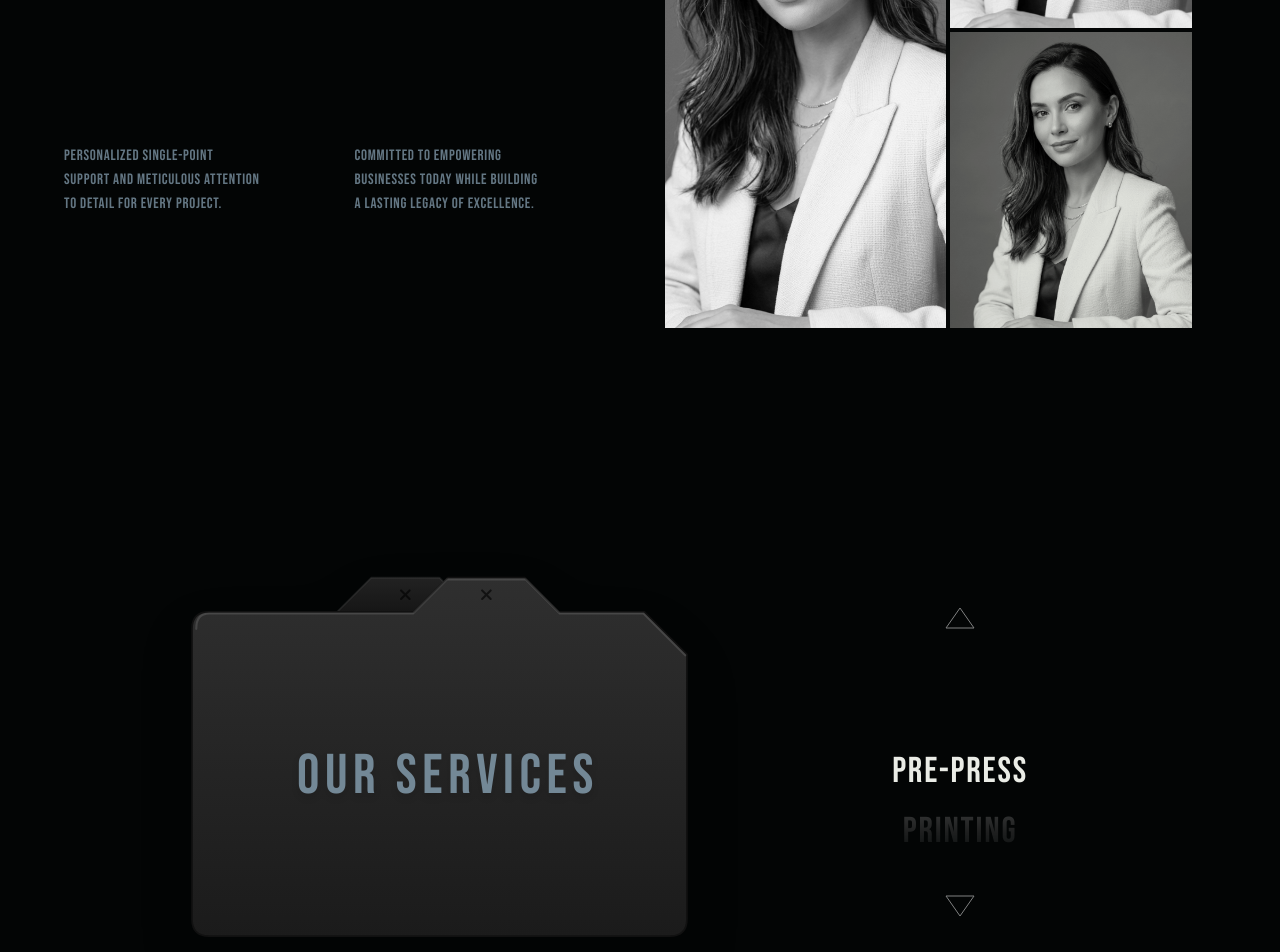
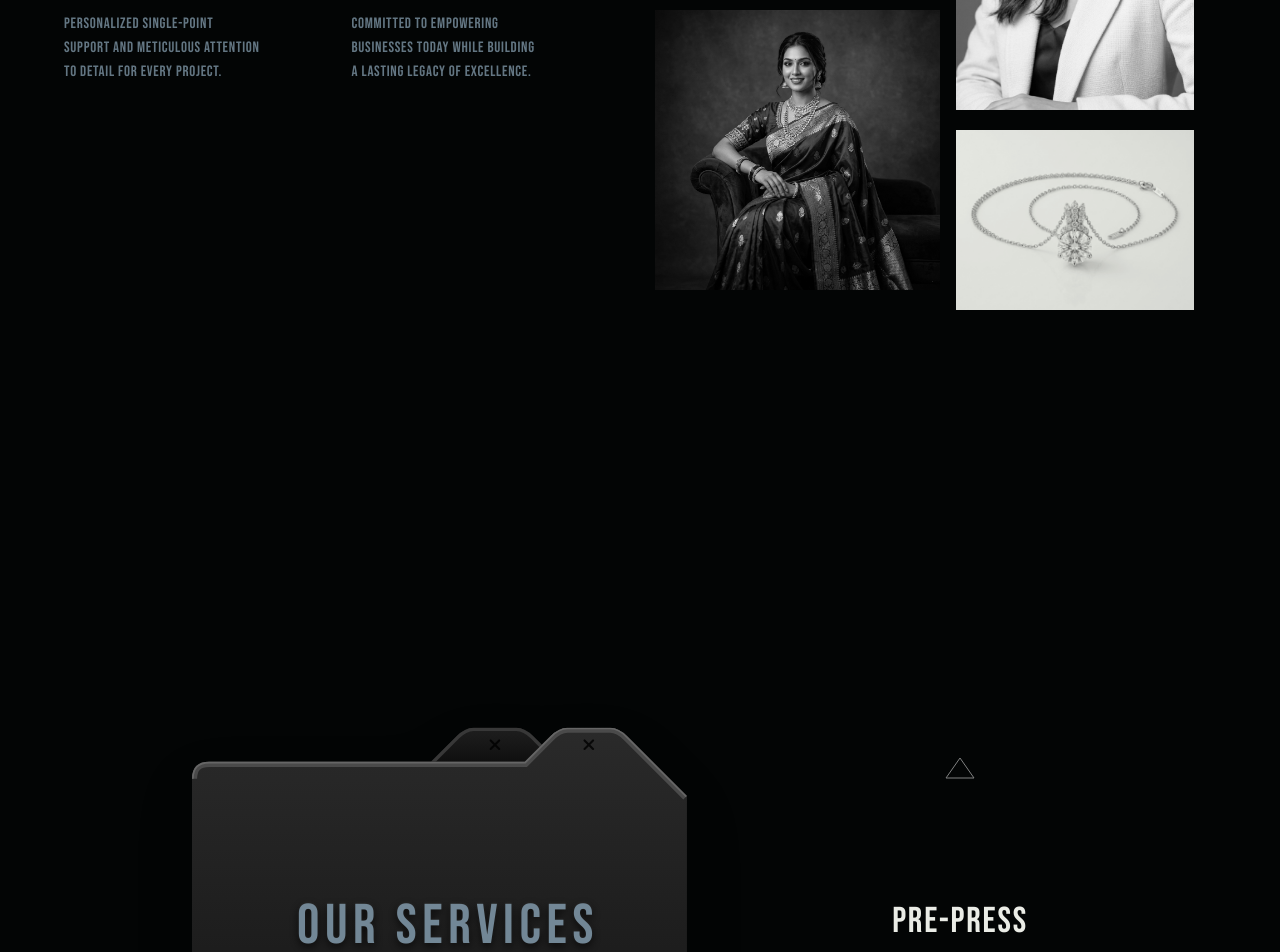
Before and after one commit to techieadi4703/venky-prototype1, a Next.js app: page / in a window 1280 px wide. Shown: the part 1320-2272 px from the top of the page. Built offline with nearby package versions, Linux system fonts and the light colour scheme.

Commit message:
feat: implement OurWork component and integrate it into the work page, update folder SVG styling in services, and refine parallax scroll logic.

```diff
--- a/app/work/page.tsx
+++ b/app/work/page.tsx
@@ -2,11 +2,13 @@
 
 import { WorkCarousel } from "@/components/work-carousel";
 import { GetYourImagination } from "@/components/get-your-imagination";
+import { OurWork } from "@/components/our-work";
 
 export default function WorkPage() {
   return (
-    <div className="relative min-h-[720px] w-full flex flex-col bg-ink">
+    <div className="relative min-h-[720px] w-full flex flex-col bg-ink pt-24">
       <WorkCarousel />
+      <OurWork />
       {/* <GetYourImagination /> */}
     </div>
   );
--- a/components/our-services.tsx
+++ b/components/our-services.tsx
@@ -42,78 +42,77 @@ export function OurServices() {
 
           {/* Folder Body (SVG) */}
           <div className="relative z-10 w-full aspect-[1.4] drop-shadow-2xl">
-            <svg viewBox="0 0 600 420" className="w-full h-full overflow-visible" xmlns="http://www.w3.org/2000/svg">
+            <svg viewBox="0 0 600 420" className="w-full h-full overflow-visible drop-shadow-2xl" xmlns="http://www.w3.org/2000/svg">
               <defs>
                 <linearGradient id="folderGrad" x1="0" y1="0" x2="0" y2="1">
-                  <stop offset="0%" stopColor="#2F2F2F" />
-                  <stop offset="100%" stopColor="#1B1B1B" />
+                  <stop offset="0%" stopColor="#2A2A2A" />
+                  <stop offset="100%" stopColor="#151515" />
                 </linearGradient>
                 <linearGradient id="backTabGrad" x1="0" y1="0" x2="0" y2="1">
-                  <stop offset="0%" stopColor="#222222" />
-                  <stop offset="100%" stopColor="#161616" />
+                  <stop offset="0%" stopColor="#1F1F1F" />
+                  <stop offset="100%" stopColor="#0F0F0F" />
                 </linearGradient>
+                <clipPath id="leftTabClip">
+                  <path d="M 280 40 L 310 10 Q 320 0 330 0 L 380 0 Q 390 0 400 10 L 430 40 Z" />
+                </clipPath>
+                <clipPath id="folderClip">
+                  <path d="M 0 60 Q 0 40 20 40 L 390 40 L 420 10 Q 430 0 440 0 L 490 0 Q 500 0 510 10 L 580 80 L 580 400 Q 580 420 560 420 L 20 420 Q 0 420 0 400 Z" />
+                </clipPath>
               </defs>
 
-              {/* Left Tab (Background) */}
+              {/* Left Tab Background */}
               <path
-                d="M 170 40 L 210 0 L 290 0 L 330 40 Z"
+                d="M 280 40 L 310 10 Q 320 0 330 0 L 380 0 Q 390 0 400 10 L 430 40 Z"
                 fill="url(#backTabGrad)"
               />
+              {/* Left Tab 3D Extrusion */}
               <path
-                d="M 170 40 L 210 0 L 290 0 L 320 30"
+                d="M 280 40 L 310 10 Q 320 0 330 0 L 380 0 Q 390 0 400 10 L 430 40"
                 fill="none"
-                stroke="rgba(255,255,255,0.08)"
-                strokeWidth="2"
-                strokeLinecap="round"
-                strokeLinejoin="round"
+                stroke="#383838"
+                strokeWidth="8"
+                clipPath="url(#leftTabClip)"
               />
+
               {/* Left Tab Cross */}
-              <g stroke="#000" strokeWidth="2.5" opacity="0.6" strokeLinecap="round">
-                <line x1="245" y1="15" x2="255" y2="25" />
-                <line x1="255" y1="15" x2="245" y2="25" />
+              <g stroke="#000" strokeWidth="2.5" opacity="0.8" strokeLinecap="round">
+                <line x1="350" y1="15" x2="360" y2="25" />
+                <line x1="360" y1="15" x2="350" y2="25" />
               </g>
 
               {/* Right Tab + Folder Body (Foreground) */}
               <path
-                d="M 0 60
-                   Q 0 40 20 40
-                   L 260 40
-                   L 300 0
-                   L 390 0
-                   L 430 40
-                   L 530 40
-                   L 580 90
-                   L 580 400
-                   Q 580 420 560 420
-                   L 20 420
-                   Q 0 420 0 400
-                   Z"
+                d="M 0 60 Q 0 40 20 40 L 390 40 L 420 10 Q 430 0 440 0 L 490 0 Q 500 0 510 10 L 580 80 L 580 400 Q 580 420 560 420 L 20 420 Q 0 420 0 400 Z"
                 fill="url(#folderGrad)"
-                stroke="#111"
-                strokeWidth="2"
-                strokeLinejoin="round"
               />
 
-              {/* Top Highlight Bevel */}
+              {/* Folder 3D Extrusion (Thick Bevel) */}
               <path
-                d="M 5 60 Q 5 42 20 42 L 259 42 L 299 2 L 391 2 L 431 42 L 529 42 L 578 91"
+                d="M 0 60 Q 0 40 20 40 L 390 40 L 420 10 Q 430 0 440 0 L 490 0 Q 500 0 510 10 L 580 80"
                 fill="none"
-                stroke="rgba(255,255,255,0.12)"
-                strokeWidth="2.5"
-                strokeLinecap="round"
-                strokeLinejoin="round"
+                stroke="#4A4A4A"
+                strokeWidth="12"
+                clipPath="url(#folderClip)"
+              />
+              {/* Folder 3D Extrusion (Bright Highlight) */}
+              <path
+                d="M 0 60 Q 0 40 20 40 L 390 40 L 420 10 Q 430 0 440 0 L 490 0 Q 500 0 510 10 L 580 80"
+                fill="none"
+                stroke="#666666"
+                strokeWidth="4"
+                clipPath="url(#folderClip)"
               />
 
               {/* Right Tab Cross */}
-              <g stroke="#000" strokeWidth="2.5" opacity="0.6" strokeLinecap="round">
-                <line x1="340" y1="15" x2="350" y2="25" />
-                <line x1="350" y1="15" x2="340" y2="25" />
+              <g stroke="#000" strokeWidth="2.5" opacity="0.8" strokeLinecap="round">
+                <line x1="460" y1="15" x2="470" y2="25" />
+                <line x1="470" y1="15" x2="460" y2="25" />
               </g>
             </svg>
 
             {/* Folder Text Overlay */}
             <div className="absolute inset-0 pt-10 flex flex-col items-center justify-center pointer-events-none">
-              <h3 className="font-bebas text-[#7C93A3] text-4xl md:text-[3.5rem] tracking-[0.1em] text-center opacity-90 drop-shadow-lg">
+              <h3 className="font-bebas text-[#7C93A3] text-4xl md:text-[3.5rem] tracking-[0.1em] text-center opacity-90" style={{ filter: 'drop-shadow(0px -1px 1px rgba(255,255,255,0.05)) drop-shadow(0px 3px 4px rgba(0,0,0,0.8))' }}>
                 {SERVICES[activeIndex].name === "PRE-PRESS" || SERVICES[activeIndex].name === "PRINTING" || SERVICES[activeIndex].name === "PHOTO EDITING" ? "OUR SERVICES" : SERVICES[activeIndex].name}
               </h3>
               <p className="sr-only">
--- /dev/null
+++ b/components/our-work.tsx
@@ -0,0 +1,79 @@
+"use client";
+
+import Image from "next/image";
+import { useState } from "react";
+
+const WORKS = [
+  {
+    id: 1,
+    image: "/images/portrait-man.png",
+    title: "Career",
+    hoverColor: "bg-[#064e3b]", // Dark emerald/green
+  },
+  {
+    id: 2,
+    image: "/images/portrait-woman.png",
+    title: "Zev",
+    hoverColor: "bg-[#0ea5e9]", // Bright blue
+  },
+  {
+    id: 3,
+    image: "/images/woman_saree.png",
+    title: "Editorial",
+    hoverColor: "bg-[#be123c]", // Dark rose/red
+  }
+];
+
+export function OurWork() {
+  const [hoveredIndex, setHoveredIndex] = useState<number | null>(null);
+
+  return (
+    <section className="w-full bg-ink relative z-10 flex flex-col pt-24 pb-32" id="our-work">
+      <div className="flex flex-col items-center mb-16 px-6">
+        <h2 className="font-bebas text-accent text-4xl md:text-[3rem] tracking-wide uppercase">
+          OUR WORK
+        </h2>
+      </div>
+
+      {/* Grid Container */}
+      <div className="w-full max-w-[1440px] mx-auto grid grid-cols-1 md:grid-cols-3 border-t border-b border-white/10">
+        {WORKS.map((work, index) => (
+          <div
+            key={work.id}
+            className={`
+              relative flex items-center justify-center py-24 px-8
+              transition-colors duration-500 ease-out border-white/10
+              ${index !== WORKS.length - 1 ? 'md:border-r' : ''}
+              ${hoveredIndex === index ? work.hoverColor : "bg-transparent"}
+            `}
+            onMouseEnter={() => setHoveredIndex(index)}
+            onMouseLeave={() => setHoveredIndex(null)}
+          >
+            {/* Image Container */}
+            <div className="relative w-full max-w-[300px] aspect-[3/4] overflow-hidden drop-shadow-2xl">
+              <Image
+                src={work.image}
+                alt={work.title}
+                fill
+                className="object-cover transition-transform duration-700 hover:scale-105"
+              />
+
+              {/* Overlay Pill Label */}
+              <div
+                className={`
+                  absolute inset-0 flex items-center justify-center
+                  transition-opacity duration-300 pointer-events-none
+                  ${hoveredIndex === index ? "opacity-100" : "opacity-0"}
+                `}
+              >
+                <div className="bg-black/90 backdrop-blur-sm text-white px-8 py-2 rounded-full font-bebas tracking-wider text-xl shadow-xl border border-white/20">
+                  {work.title}
+                </div>
+              </div>
+            </div>
+          </div>
+        ))}
+      </div>
+    </section>
+  );
+}
--- a/components/why-choose-us.tsx
+++ b/components/why-choose-us.tsx
@@ -38,17 +38,16 @@ export function WhyChooseUs() {
 
       // Parallax scatter animation for images
       const parallaxSpeeds = [
-        { selector: ".parallax-img-1", y: -150, x: -100, rotation: -5 }, // BBQ - up and left, slight rotate
-        { selector: ".parallax-img-2", y: -800, x: 50, rotation: 10 },  // Qubz - very fast up and right
-        { selector: ".parallax-img-3", y: 300, x: 250, rotation: -15 },  // Sari - down and right
-        { selector: ".parallax-img-4", y: -200, x: 150, rotation: 5 },   // Jewelry - up and right
+        { selector: ".parallax-img-1", y: 0, x: -300 }, // Top-left - moves LEFT
+        { selector: ".parallax-img-2", y: -500, x: 0 }, // Top-right - moves UP
+        { selector: ".parallax-img-3", y: 400, x: 0 },  // Bottom-left - moves DOWN
+        { selector: ".parallax-img-4", y: 0, x: 300 },  // Bottom-right - moves RIGHT
       ];
 
-      parallaxSpeeds.forEach(({ selector, y, x, rotation }) => {
+      parallaxSpeeds.forEach(({ selector, y, x }) => {
         gsap.to(selector, {
           y: y,
           x: x,
-          rotation: rotation,
           ease: "none",
           scrollTrigger: {
             trigger: containerRef.current,
@@ -66,34 +65,42 @@ export function WhyChooseUs() {
 
   // Grid Horizontal Lines
   const H1 = 300;
-  const H2 = 550;
-  const H3 = 850;
+  const H2 = 620;
+  const H3 = 910;
 
   return (
     <section
       ref={containerRef}
-      className="w-full h-[950px] relative bg-ink"
+      className="w-full h-[1100px] relative bg-ink"
     >
       {/* Grid Lines */}
       <svg className="absolute inset-0 w-full h-full pointer-events-none z-0" xmlns="http://www.w3.org/2000/svg">
-        <g stroke="var(--color-accent)" strokeWidth="1" opacity="0.4">
+        <g stroke="var(--color-accent)" strokeWidth="1.5" opacity="0.8">
           {/* Horizontal Lines */}
-          <line x1="0" y1={H1 - 2} x2="100%" y2={H1 - 2} />
-          <line x1="0" y1={H1 + 2} x2="100%" y2={H1 + 2} />
+          <line x1="0" y1={H1 - 5} x2={vLines[3]} y2={H1 - 5} />
+          <line x1="0" y1={H1 + 5} x2={vLines[3]} y2={H1 + 5} />
 
-          <line x1="0" y1={H2 - 2} x2="100%" y2={H2 - 2} />
-          <line x1="0" y1={H2 + 2} x2="100%" y2={H2 + 2} />
+          <line x1={`calc(${vLines[1]} + 8px)`} y1={H2 - 5} x2={vLines[3]} y2={H2 - 5} />
+          <line x1={`calc(${vLines[1]} + 8px)`} y1={H2 + 5} x2={vLines[3]} y2={H2 + 5} />
 
-          <line x1="0" y1={H3 - 2} x2="100%" y2={H3 - 2} />
-          <line x1="0" y1={H3 + 2} x2="100%" y2={H3 + 2} />
+          <line x1="0" y1={H3} x2="100%" y2={H3} />
 
           {/* Vertical Lines (Only draw the last 3, ignoring the left-most margin) */}
-          {vLines.slice(1).map((v: string, i: number) => (
-            <g key={i}>
-              <line x1={`calc(${v} - 2px)`} y1="0" x2={`calc(${v} - 2px)`} y2="100%" />
-              <line x1={`calc(${v} + 2px)`} y1="0" x2={`calc(${v} + 2px)`} y2="100%" />
-            </g>
-          ))}
+          {vLines.slice(1).map((v: string, i: number, arr) => {
+            if (i === arr.length - 1) {
+              return (
+                <g key={i}>
+                  <line x1={v} y1="0" x2={v} y2="100%" />
+                </g>
+              );
+            }
+            return (
+              <g key={i}>
+                <line x1={`calc(${v} - 8px)`} y1="0" x2={`calc(${v} - 8px)`} y2="100%" />
+                <line x1={`calc(${v} + 8px)`} y1="0" x2={`calc(${v} + 8px)`} y2="100%" />
+              </g>
+            );
+          })}
         </g>
       </svg>
 
@@ -102,18 +109,18 @@ export function WhyChooseUs() {
 
         {/* Title */}
         <div
-          className="absolute flex items-center justify-center fade-up pointer-events-auto"
-          style={{ top: 0, height: H1 - 2, left: 0, width: `calc(${vLines[1]} - 2px)` }}
+          className="absolute flex items-end justify-center pb-6 fade-up pointer-events-auto"
+          style={{ top: 0, height: H1 - 5, left: 0, width: `calc(${vLines[1]} - 8px)` }}
         >
           <h2 className="font-bebas text-bone text-4xl md:text-[3rem] tracking-wide uppercase">
             Why Choose Us
           </h2>
         </div>
 
-        {/* Reasons Row 1 */}
+        {/* Reasons (All 4 paragraphs) */}
         <div
-          className="absolute flex items-center px-8 lg:px-16 md:pl-[max(6vw,24px)] fade-up pointer-events-auto"
-          style={{ top: H1 + 2, height: H2 - H1 - 4, left: 0, width: `calc(${vLines[1]} - 2px)` }}
+          className="absolute flex flex-col pt-24 gap-y-16 px-8 lg:px-16 md:pl-[max(6vw,24px)] fade-up pointer-events-auto"
+          style={{ top: H1, left: 0, width: `calc(${vLines[1]} - 8px)` }}
         >
           <div className="grid grid-cols-2 gap-x-12 w-full">
             <p className="font-bebas text-[#7C93A3] text-[13px] md:text-[15px] leading-[1.6] tracking-wider text-balance opacity-80 uppercase">
@@ -123,13 +130,6 @@ export function WhyChooseUs() {
               {reasons[1]}
             </p>
           </div>
-        </div>
-
-        {/* Reasons Row 2 */}
-        <div
-          className="absolute flex items-center px-8 lg:px-16 md:pl-[max(6vw,24px)] fade-up pointer-events-auto"
-          style={{ top: H2 + 2, height: H3 - H2 - 4, left: 0, width: `calc(${vLines[1]} - 2px)` }}
-        >
           <div className="grid grid-cols-2 gap-x-12 w-full">
             <p className="font-bebas text-[#7C93A3] text-[13px] md:text-[15px] leading-[1.6] tracking-wider text-balance opacity-80 uppercase">
               {reasons[2]}
@@ -141,43 +141,43 @@ export function WhyChooseUs() {
         </div>
 
         {/* Images */}
-        {/* BBQ - top left (V2-V3, Above H1) */}
+        {/* BBQ - top left (V1-V2) */}
         <div
-          className="absolute fade-up pointer-events-auto parallax-img-1 z-20"
-          style={{ top: H1 - 200, height: 198, left: `calc(${vLines[1]} + 2px)`, width: `calc(${vLines[2]} - ${vLines[1]} - 4px)` }}
+          className="absolute fade-up pointer-events-auto z-20"
+          style={{ top: 250, height: 220, left: `calc(${vLines[1]} - 8px)`, width: `calc(${vLines[2]} - ${vLines[1]})` }}
         >
-          <div className="relative w-full h-full overflow-hidden">
+          <div className="parallax-img-1 relative w-full h-full overflow-hidden">
              <Image src="/images/hero-ribbon-photo.png" alt="BBQ" fill className="object-cover grayscale hover:grayscale-0 transition-all duration-500 cursor-pointer" />
           </div>
         </div>
 
-        {/* Qubz - top right (V3-V4, Above H2) */}
+        {/* Qubz - top right (V2-V3) */}
         <div
-          className="absolute fade-up pointer-events-auto parallax-img-2 z-20"
-          style={{ top: H1 - 200, height: H2 - (H1 - 200) - 2, left: `calc(${vLines[2]} + 2px)`, width: `calc(${vLines[3]} - ${vLines[2]} - 4px)` }}
+          className="absolute fade-up pointer-events-auto z-20"
+          style={{ top: 250, height: 380, left: `calc(${vLines[2]} + 8px)`, width: `calc(${vLines[3]} - ${vLines[2]} - 8px)` }}
         >
-          <div className="relative w-full h-full overflow-hidden">
+          <div className="parallax-img-2 relative w-full h-full overflow-hidden">
              <Image src="/images/hero-ribbon-photo.png" alt="Qubz" fill className="object-cover grayscale hover:grayscale-0 transition-all duration-500 cursor-pointer" />
           </div>
         </div>
 
-        {/* Sari - bottom left (V2-V3, H1 to H3) */}
+        {/* Sari - bottom left (V1-V2) */}
         <div
-          className="absolute fade-up pointer-events-auto parallax-img-3 z-20"
-          style={{ top: H1 + 2, height: H3 - H1 - 4, left: `calc(${vLines[1]} + 2px)`, width: `calc(${vLines[2]} - ${vLines[1]} - 4px)` }}
+          className="absolute fade-up pointer-events-auto z-20"
+          style={{ top: H1 + 230, height: 280, left: `calc(${vLines[1]} - 8px)`, width: `calc(${vLines[2]} - ${vLines[1]})` }}
         >
-          <div className="relative w-full h-full overflow-hidden">
-             <Image src="/images/hero-ribbon-photo.png" alt="Sari" fill className="object-cover object-top grayscale hover:grayscale-0 transition-all duration-500 cursor-pointer" />
+          <div className="parallax-img-3 relative w-full h-full overflow-hidden">
+             <Image src="/images/woman_saree.png" alt="Sari" fill className="object-cover object-top grayscale hover:grayscale-0 transition-all duration-500 cursor-pointer" />
           </div>
         </div>
 
-        {/* Jewelry - bottom right (V3-V4, H2 to H3) */}
+        {/* Jewelry - bottom right (V2-V3) */}
         <div
-          className="absolute fade-up pointer-events-auto parallax-img-4 z-20"
-          style={{ top: H2 + 2, height: H3 - H2 - 4, left: `calc(${vLines[2]} + 2px)`, width: `calc(${vLines[3]} - ${vLines[2]} - 4px)` }}
+          className="absolute fade-up pointer-events-auto z-20"
+          style={{ top: H2 + 30, height: 180, left: `calc(${vLines[2]} + 8px)`, width: `calc(${vLines[3]} - ${vLines[2]} - 8px)` }}
         >
-          <div className="relative w-full h-full overflow-hidden bg-[#EAECE6]">
-             <Image src="/images/hero-ribbon-photo.png" alt="Jewelry" fill className="object-cover mix-blend-multiply grayscale hover:grayscale-0 transition-all duration-500 cursor-pointer hover:mix-blend-normal" />
+          <div className="parallax-img-4 relative w-full h-full overflow-hidden bg-[#EAECE6]">
+             <Image src="/images/jewelry_necklace.png" alt="Jewelry" fill className="object-cover mix-blend-multiply grayscale hover:grayscale-0 transition-all duration-500 cursor-pointer hover:mix-blend-normal" />
           </div>
         </div>
 
```
